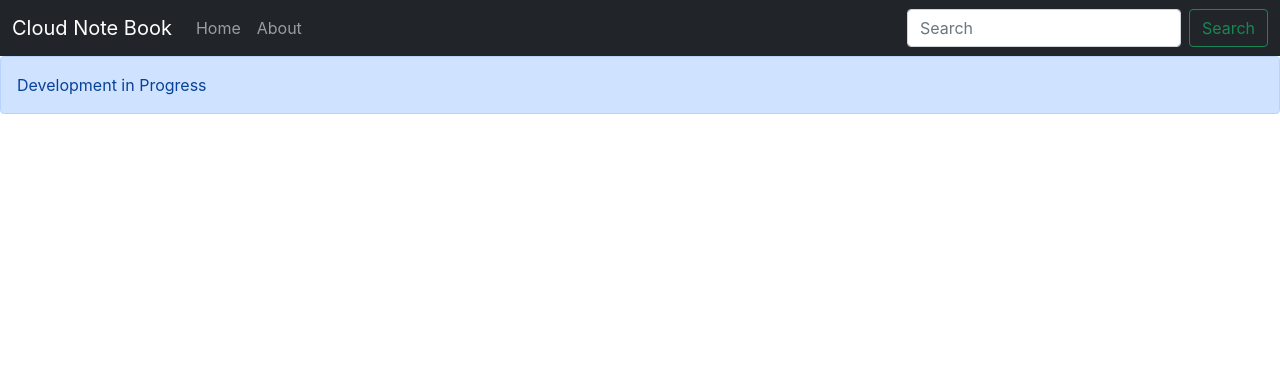
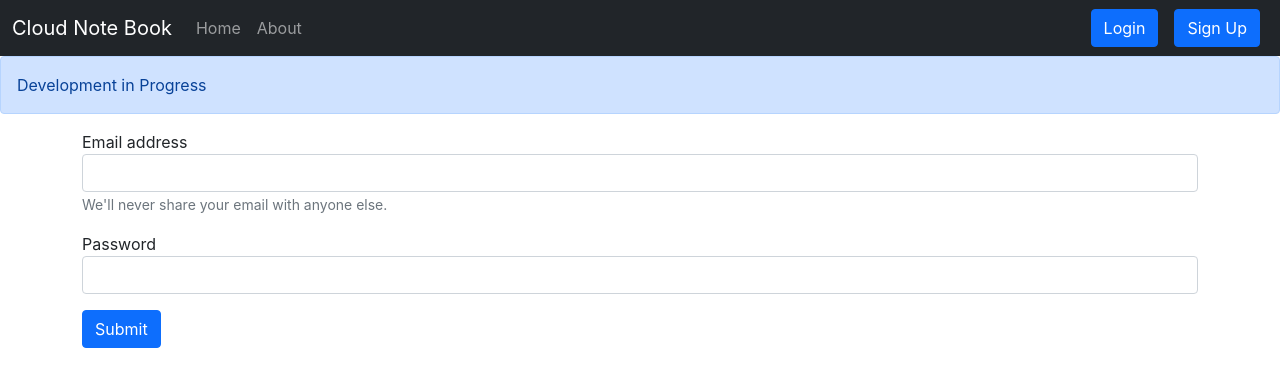
Before and after one commit to tawadkar/React-iNoteBook, a React (Create React App) app: page /login in a window 1280 px wide. Shown: the top 386 px of the page. Built offline with nearby package versions, Linux system fonts and the light colour scheme.

Commit message:
V69 Adding Login Component

```diff
--- a/src/App.js
+++ b/src/App.js
@@ -5,6 +5,8 @@ import Home from "./components/Home";
 import About from "./components/About";
 import NoteState from "./context/notes/NoteState";
 import Alert from "./components/Alert";
+import Login from "./components/Login";
+import Signup from "./components/Signup";
 
 function App() {
   return (
@@ -21,6 +23,12 @@ function App() {
               <Route exact path="/about">
                 <About />
               </Route>
+              <Route exact path="/login">
+                <Login />
+              </Route>
+              <Route exact path="/signup">
+                <Signup />
+              </Route>
             </Switch>
           </div>
         </Router>
--- /dev/null
+++ b/src/components/Login.js
@@ -0,0 +1,52 @@
+import React,{useState} from 'react'
+import { useHistory } from 'react-router';
+
+
+const Login = () => {
+     const [credentials,setCredentials] = useState({email:"", password:""})
+     let history  = useHistory();
+    const handleSubmit= async (e)=>{
+        e.preventDefault();
+        const response = await fetch("http://localhost:5000/api/auth/login", {
+            method: 'POST',
+            headers: {
+              'Content-Type': 'application/json',
+
+            },
+            body: JSON.stringify({email: credentials.email,password: credentials.password})
+          });
+        const json =  await response.json()
+        console.log(json);
+        if(json.success){
+          //Save the auth token and redirect
+          localStorage.setItem('token',json.authtoken);
+           history.push("/");
+
+        }else{
+            alert("Invalid Credentials");
+        }
+    }
+
+    const onChange = (e)=>{
+
+        setCredentials({...credentials,[e.target.name]: e.target.value})
+    }
+    return (
+        <div>
+            <form onSubmit={handleSubmit}>
+                <div className="mb-3">
+                    <label htmlFor="email">Email address</label>
+                    <input type="email" className="form-control" id="email" name="email" value={credentials.email} onChange={onChange} aria-describedby="emailHelp"/>
+                    <small id="emailHelp" className="form-text text-muted">We'll never share your email with anyone else.</small>
+                </div>
+                <div className="mb-3">
+                    <label htmlFor="password">Password</label>
+                    <input type="password" className="form-control" id="password" name="password" value={credentials.password} onChange={onChange}/>
+                </div>
+                <button type="submit" className="btn btn-primary">Submit</button>
+            </form>
+        </div>
+    )
+}
+
+export default Login
--- a/src/components/Navbar.js
+++ b/src/components/Navbar.js
@@ -26,8 +26,8 @@ const Navbar = () => {
               </li>
             </ul>
             <form className="d-flex">
-              <input className="form-control me-2" type="search" placeholder="Search" aria-label="Search"/>
-              <button className="btn btn-outline-success" type="submit">Search</button>
+              <Link className="btn btn-primary mx-2"  to="/login" role="button">Login</Link>
+              <Link className="btn btn-primary mx-2" to="/signup"  role="button">Sign Up</Link>
             </form>
           </div>
         </div>
--- /dev/null
+++ b/src/components/Signup.js
@@ -0,0 +1,11 @@
+import React from 'react'
+
+const Signup = () => {
+    return (
+        <div>
+            I am Sign Up
+        </div>
+    )
+}
+
+export default Signup
```
Also changed, not shown: 1 other file (tests, documents, lock files or other folders).
